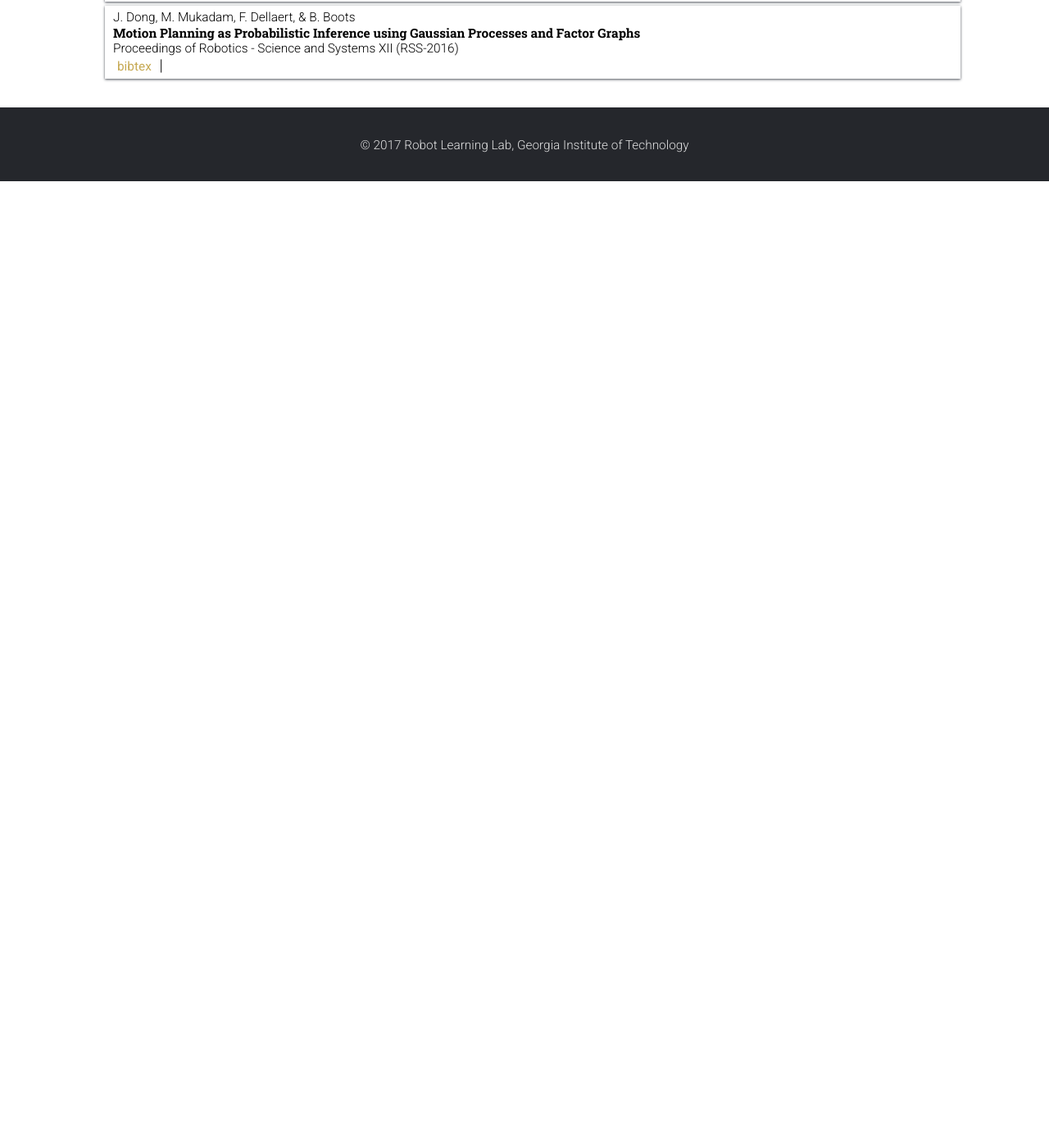
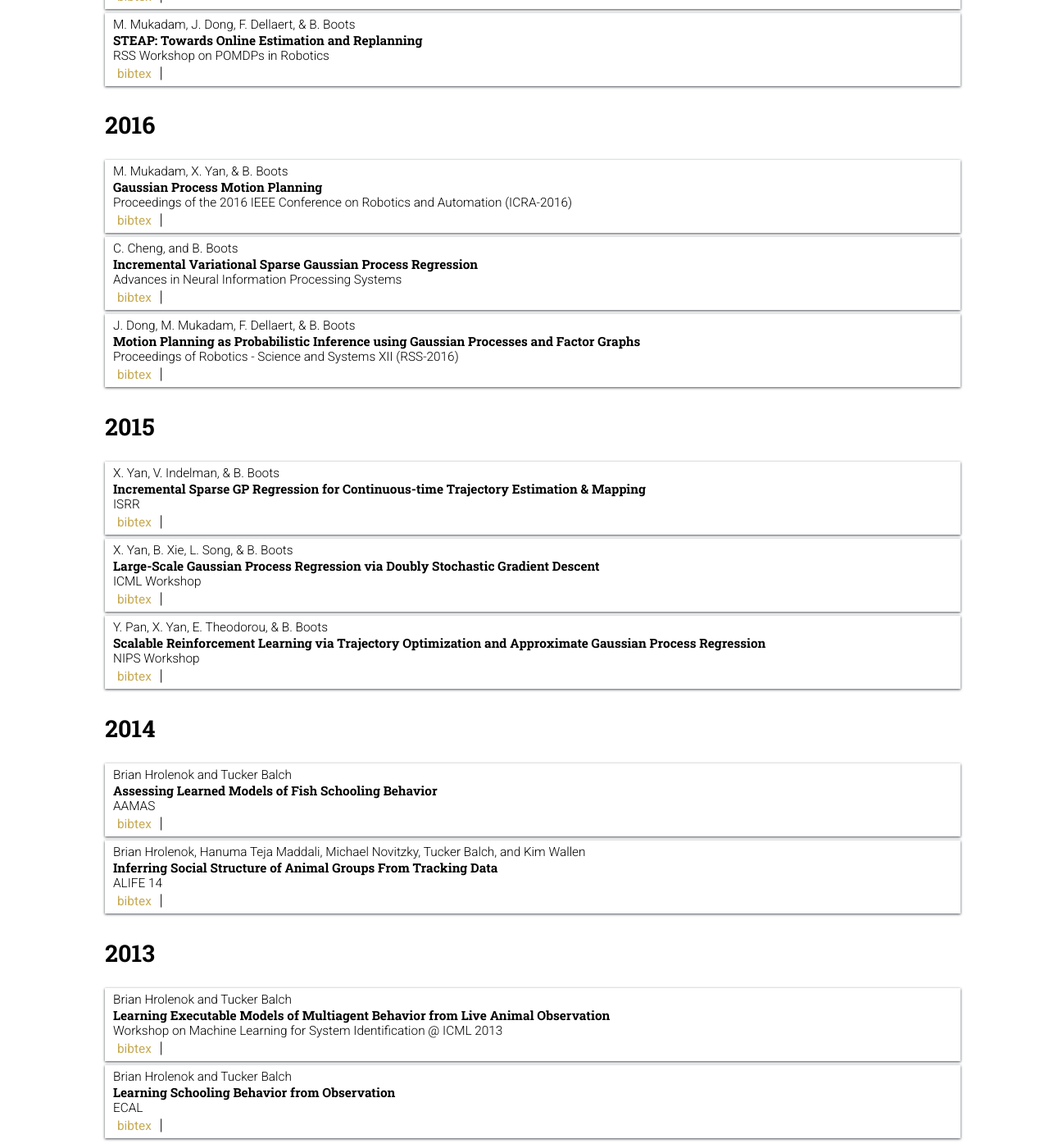
Before and after one commit to AJLiu/rll-site, a Jekyll site: the page built from pages/publications.html, in a window 1280 px wide and 1400 px high, scrolled down 1251 px. Shown: the whole window at 82% size. Built offline with Jekyll 4.4.1, drawn with Linux system fonts in a browser that asks for light colours; nearby versions of some CDN libraries; before the commit the page ends 1472 px from its top, so only the background shows below that; some of the changed text lies outside the part shown.

```diff
--- /dev/null
+++ b/_data/papers/2013.yaml
@@ -0,0 +1,7 @@
+- title: 'Learning Executable Models of Multiagent Behavior from Live Animal Observation'
+  authors: Brian Hrolenok and Tucker Balch
+  in: Workshop on Machine Learning for System Identification @ ICML 2013
+
+- title: 'Learning Schooling Behavior from Observation'
+  authors: Brian Hrolenok and Tucker Balch
+  in: ECAL
--- /dev/null
+++ b/_data/papers/2014.yaml
@@ -0,0 +1,7 @@
+- title: 'Assessing Learned Models of Fish Schooling Behavior'
+  authors: Brian Hrolenok and Tucker Balch
+  in: AAMAS
+
+- title: 'Inferring Social Structure of Animal Groups From Tracking Data'
+  authors: Brian Hrolenok, Hanuma Teja Maddali, Michael Novitzky, Tucker Balch, and Kim Wallen
+  in: ALIFE 14
--- /dev/null
+++ b/_data/papers/2015.yaml
@@ -0,0 +1,13 @@
+- title: 'Incremental Sparse GP Regression for Continuous-time Trajectory Estimation & Mapping'
+  authors: X. Yan, V. Indelman, & B. Boots
+  in: ISRR
+
+- title: 'Large-Scale Gaussian Process Regression via Doubly Stochastic Gradient Descent'
+  authors: X. Yan, B. Xie, L. Song, & B. Boots
+  in: ICML Workshop
+
+- title: 'Scalable Reinforcement Learning via Trajectory Optimization and Approximate Gaussian Process Regression'
+  authors: Y. Pan, X. Yan, E. Theodorou, & B. Boots
+  links:
+    - url: paper - http://www.cc.gatech.edu/~bboots3/files/scalableRL.pdf
+  in: NIPS Workshop
--- a/_data/papers/2016.yml
+++ b/_data/papers/2016.yaml
@@ -3,6 +3,12 @@
   links:
     - url: https://www.youtube.com/watch?v=BqiBX73Ww88
   in:  	Proceedings of the 2016 IEEE Conference on Robotics and Automation (ICRA-2016)
+
+- title: 'Incremental Variational Sparse Gaussian Process Regression'
+  authors: C. Cheng, and B. Boots
+  links:
+    - url: https://papers.nips.cc/paper/6473-incremental-variational-sparse-gaussian-process-regression
+  in: Advances in Neural Information Processing Systems
 
 - title: 'Motion Planning as Probabilistic Inference using Gaussian Processes and Factor Graphs'
   authors: J. Dong, M. Mukadam, F. Dellaert, & B. Boots
--- a/_data/papers/2017.yml
+++ b/_data/papers/2017.yaml
@@ -42,9 +42,21 @@
   authors: Y. Pan, X. Yan, E. Theodorou and B. Boots
   in: Proceedings of the 2017 International Conference on Machine Learning (ICML)
 
+- title: 'Sampling Beats Fixed Estimate Predictors for Cloning Stochastic Behavior in Multiagent Systems'
+  authors: Brian Hrolenok, Byron Boots, and Tucker Hybinette Balch
+  in: AAAI
+
 - title: 'Simultaneous Trajectory Estimation and Planning via Probabilistic Inference'
   authors: M. Mukadam, J. Dong, F. Dellaert, & B. Boots
   links:
     - url: video - https://www.youtube.com/watch?v=lyayNKV1eAQcode
     - url: https://github.com/gtrll/piper
   in:  	Proceedings of Robotics - Science and Systems XIII (RSS-2017)
+
+- title: 'Skill Generalization via Inference-based Planning'
+  authors: M. A. Rana, M. Mukadam, S. R. Ahmadzadeh, S. Chernova & B. Boots
+  in:  	RSS Workshop on Data-Driven Robotic Manipulation
+
+- title: 'STEAP: Towards Online Estimation and Replanning'
+  authors:  	M. Mukadam, J. Dong,  F. Dellaert, & B. Boots
+  in: RSS Workshop on POMDPs in Robotics
```
Also changed, not shown: publications.yaml (deleted, +0 -82 lines).
